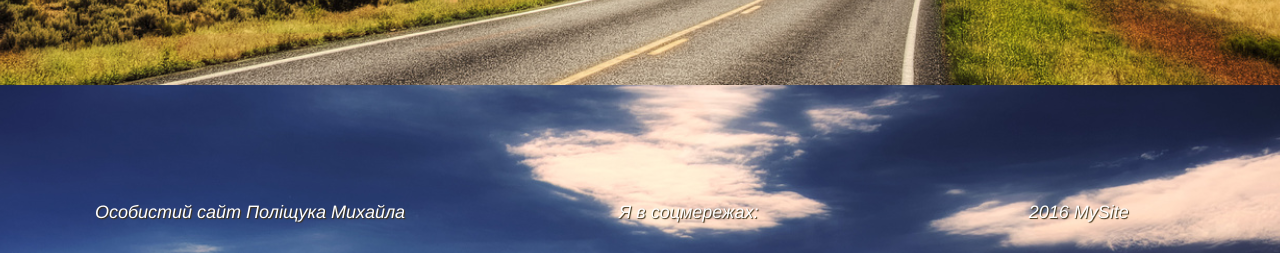
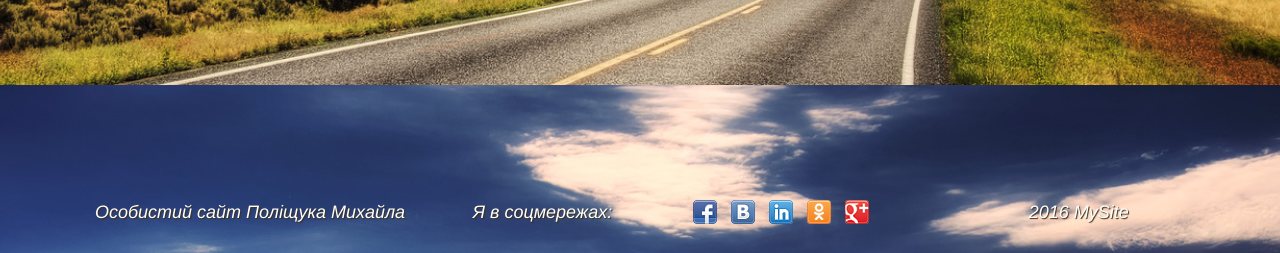
Before and after one commit to Misha86/mysite-ajax-heroku, a Django app: page /auth/password_reset/ in a window 1280 px wide. Shown: the part 715-968 px from the top of the page. Run offline with Django 3.2, Linux system fonts and the light colour scheme; parts of the project's set-up code (start-up, migrations or seed data) failed here and were passed over; some libraries are stand-ins or nearby versions.

Commit message:
commit105

```diff
--- a/blog/templates/blog/photo_list.html
+++ b/blog/templates/blog/photo_list.html
@@ -1,7 +1,7 @@
 {% extends "base.html" %} {% load staticfiles %} {% load my_filters %} {% load i18n %}
 
 
-{% block title %}{{ menu_item.menu_title }} {% endblock %}
+{% block title %}Photo{% endblock %}
 
 {% block scripts %}
 
--- a/static/css/style.css
+++ b/static/css/style.css
@@ -668,3 +668,68 @@ button.btn.btn-default > a {
 #select li {
     display: block;
 }
+
+.face {
+    border-radius: 4px;
+    display:inline-block;
+    vertical-align:bottom;
+    width:24px;
+    height:24px;
+    margin:7px 10px 0px 0;
+    padding:0;
+    outline:none;
+    background:url(/static/img/icons.png) -0px 0 no-repeat;
+
+}
+
+.goog {
+    border-radius: 4px;
+    display:inline-block;
+    vertical-align:bottom;
+    width:24px;
+    height:24px;
+    margin:7px 10px 0px 0;
+    padding:0;
+    outline:none;
+    background:url(/static/img/icons.png) -24px 0 no-repeat;
+
+}
+
+.inl {
+    border-radius: 4px;
+    display:inline-block;
+    vertical-align:bottom;
+    width:24px;
+    height:24px;
+    margin:7px 10px 0px 0;
+    padding:0;
+    outline:none;
+    background:url(/static/img/icons.png) -48px 0 no-repeat
+
+}
+
+.odn {
+    border-radius: 4px;
+    display:inline-block;
+    vertical-align:bottom;
+    width:24px;
+    height:24px;
+    margin:7px 10px 0px 0;
+    padding:0
+    ;outline:none;
+    background:url(/static/img/icons.png) -72px 0 no-repeat
+
+}
+
+.vkon {
+    border-radius: 4px;
+    display:inline-block;
+    vertical-align:bottom;
+    width:24px;
+    height:24px;
+    margin:7px 10px 0px 0;
+    padding:0;
+    outline:none;
+    background:url(/static/img/icons.png) -96px 0 no-repeat
+
+}
--- a/templates/footer.html
+++ b/templates/footer.html
@@ -7,8 +7,20 @@
             <div class="col-lg-4 col-md-5 col-sm-5 text-center">
                 <h4>Особистий сайт Поліщука Михайла</h4>
             </div>
-            <div class="col-lg-5 col-md-5 col-sm-4 text-center">
+            <div class="col-lg-2 col-md-3 col-sm-3 text-center">
                 <h4>Я в соцмережах:</h4>
+            </div>
+            <div class="col-lg-3 col-md-2 text-center">
+
+                    <a rel="nofollow" class="face" href="https://www.facebook.com/?sk=nf" title="Поліщук Михайло в Facebook" target="_blank"></a>
+
+                    <a rel="nofollow" class="vkon" href="https://vk.com/id90386736" title="Поліщук Михайло в ВКонтакте" target="_blank"></a>
+
+                    <a rel="nofollow" class="inl" href="https://www.linkedin.com/in/mykhailo-polishchuk-572892100?trk=nav_responsive_tab_profile_pic"  title="Поліщук Михайло в LinkedIn" target="_blank"></a>
+
+                    <a rel="nofollow" class="odn" href="https://ok.ru" title="Поліщук Михайло в Одноклассниках" target="_blank"></a>
+
+                    <a rel="nofollow" class="goog" href="https://plus.google.com" title="Поліщук Михайло в Google+" target="_blank"></a>
             </div>
             <div class="col-lg-3 col-md-2 col-sm-3 text-center">
                 <h4>2016 MySite</h4>
```
Also changed, not shown: static/img/icons.png (added).
